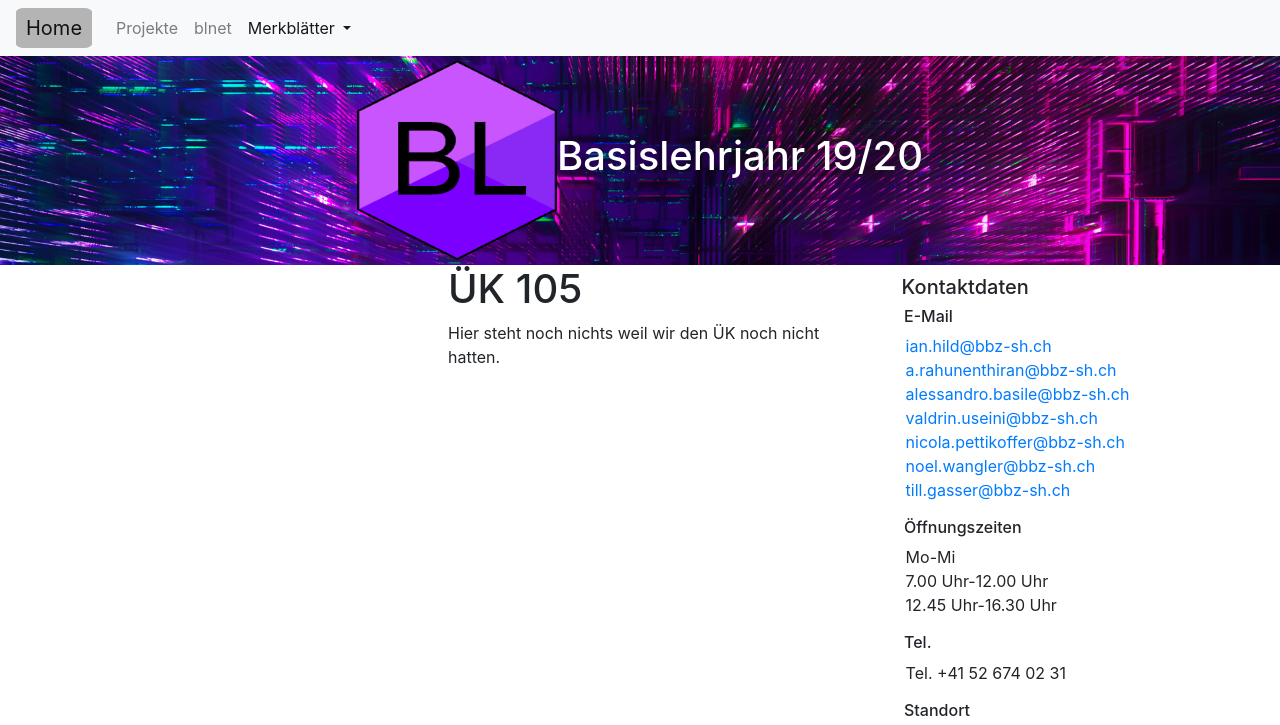
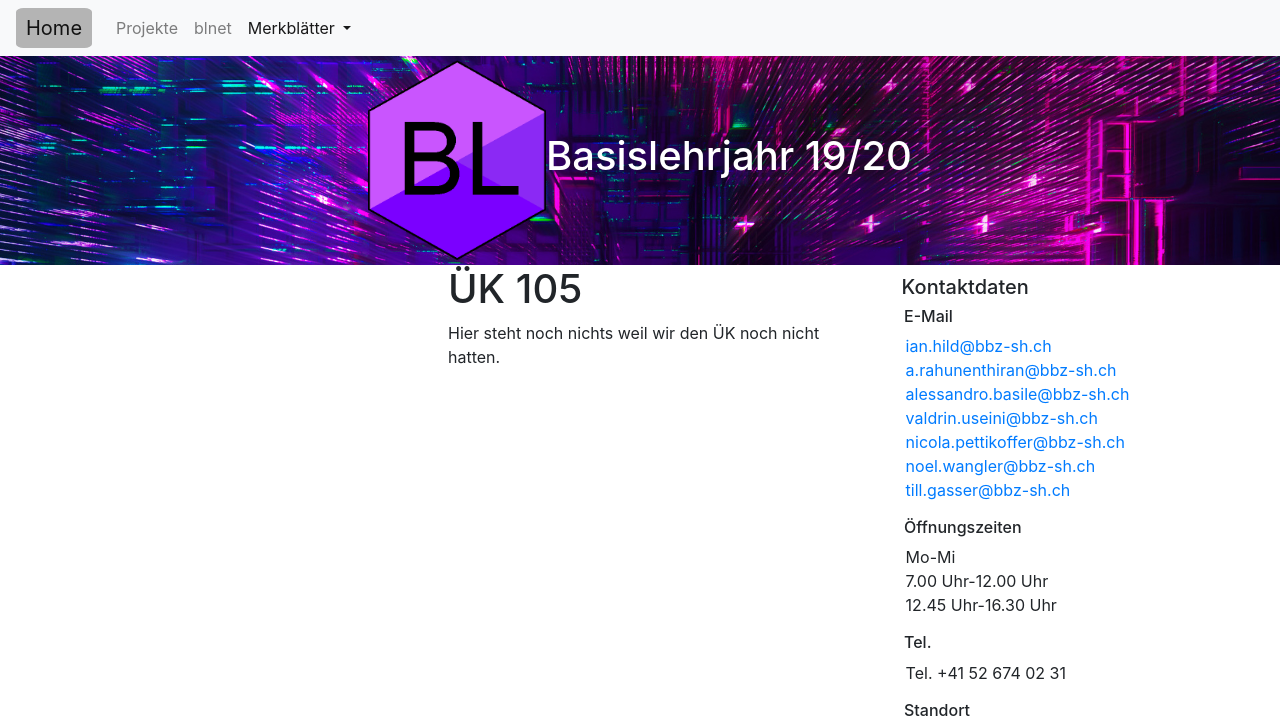
Before and after one commit to RaA-BLNET/bl-website, a plain HTML site: page uek105.html in a window 1280 px wide. Shown: the top 725 px of the page. Drawn offline with nearby package versions, Linux system fonts and the light colour scheme.

Commit message:
header logo

```diff
--- a/uek105.html
+++ b/uek105.html
@@ -21,7 +21,7 @@
     <div id="top">
 
 
-    <img class="logo" src="img/logo_bl_v2.0.png" alt="BL-Website Logo" height="200" width="200" />
+    <img class="logo" src="img/logo_bl_v2.0.png" alt="BL-Website Logo" height="200"/>
 <h1 class="titel">Basislehrjahr 19/20</h1>
 
 
```
